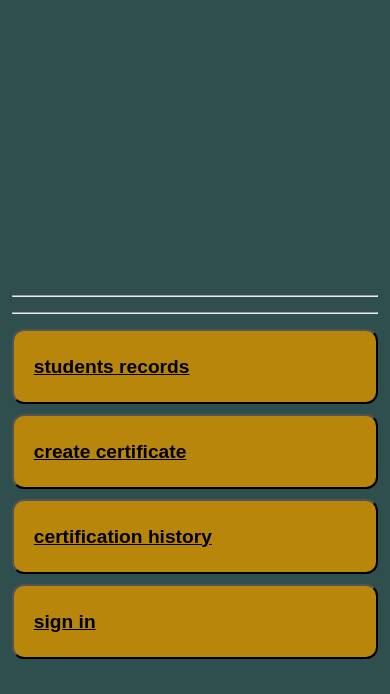
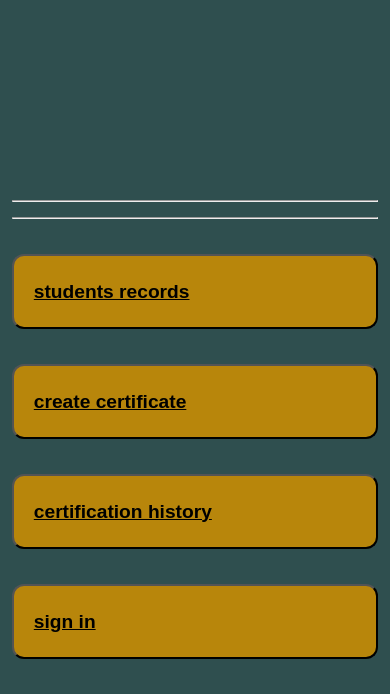
Before and after one commit to AbdulAziz-cs-cs/school_management_system, a FastAPI app: page / in a window 390 px wide. Shown: the part 150-844 px from the top of the page. Run offline with FastAPI, Linux system fonts and the light colour scheme.

Commit message:
changing mobile veiw

```diff
--- a/frontend/static/css/home.css
+++ b/frontend/static/css/home.css
@@ -57,7 +57,7 @@ h1 {
     width: 100%;
     min-height: 70px; /* Taller touch targets */
     padding: 18px 24px;
-    margin-top: 10px;
+    margin-top: 35px;
     margin-bottom: 10px;
     border-radius: 12px;
     cursor: pointer;
```
